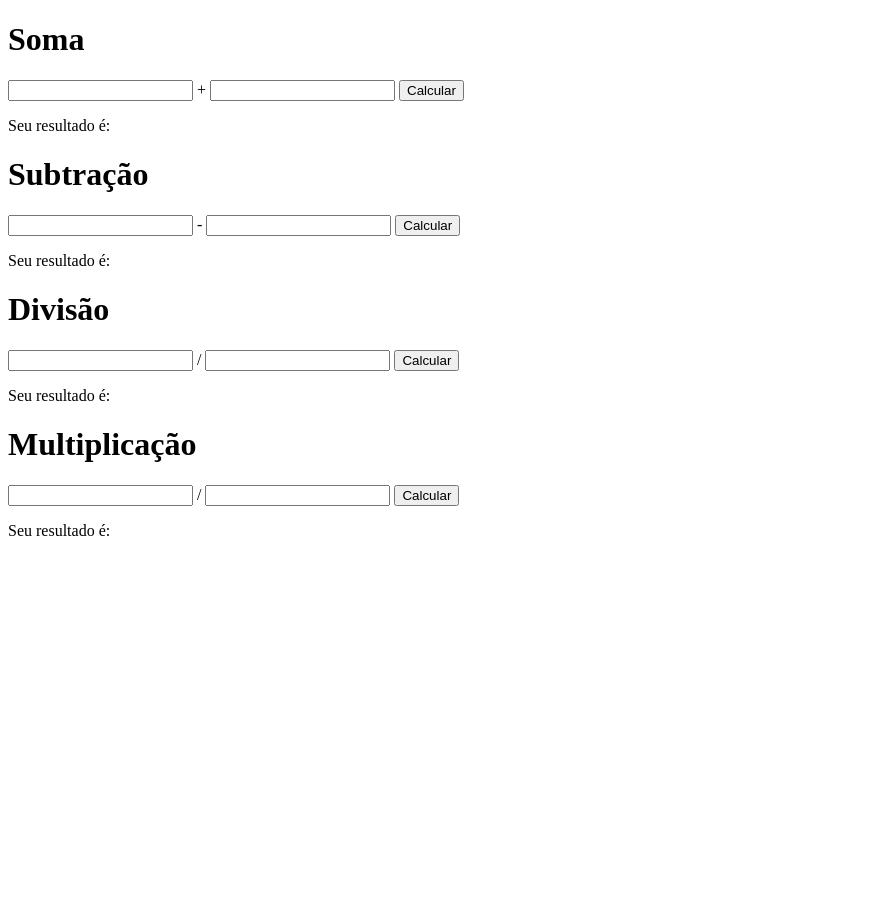
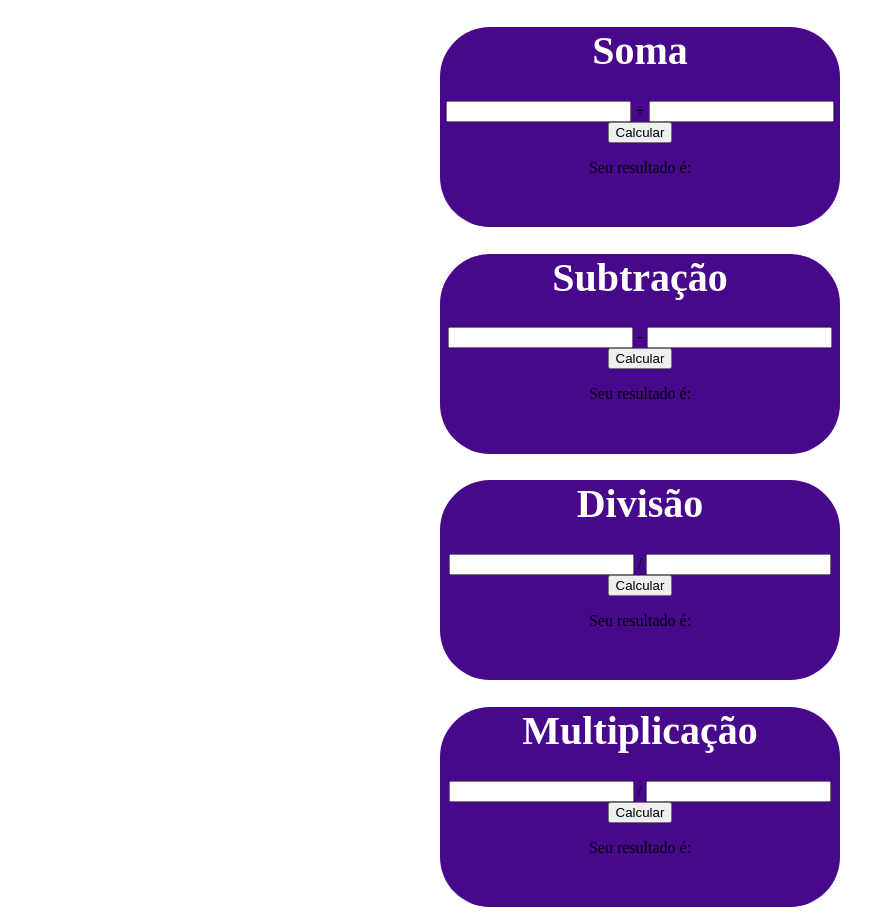
Before and after one commit to rafael-papito/Matem-tica-, a plain HTML site: page index.html in a window 1280 px wide. Shown: the whole page, without its empty margins (0-895 px from the left). Before the commit the page ends 800 px from the top, so only its background shows below. Drawn offline with Linux system fonts and the light colour scheme.

Commit message:
Update index.html

```diff
--- a/index.html
+++ b/index.html
@@ -7,7 +7,18 @@
     <title>Operações matemáticas</title>
     <script src="script.js"></script>
     <style>
-
+         .box{
+            width: 400px;
+            height: 200px;
+            background-color: #48088c;
+            text-align: center;
+            border-radius: 50px;
+            margin: 0 auto;
+        }
+        h1{
+            color: #fff;
+            font-size: 40px;
+        }
     </style>
 </head>
 <body>
```
